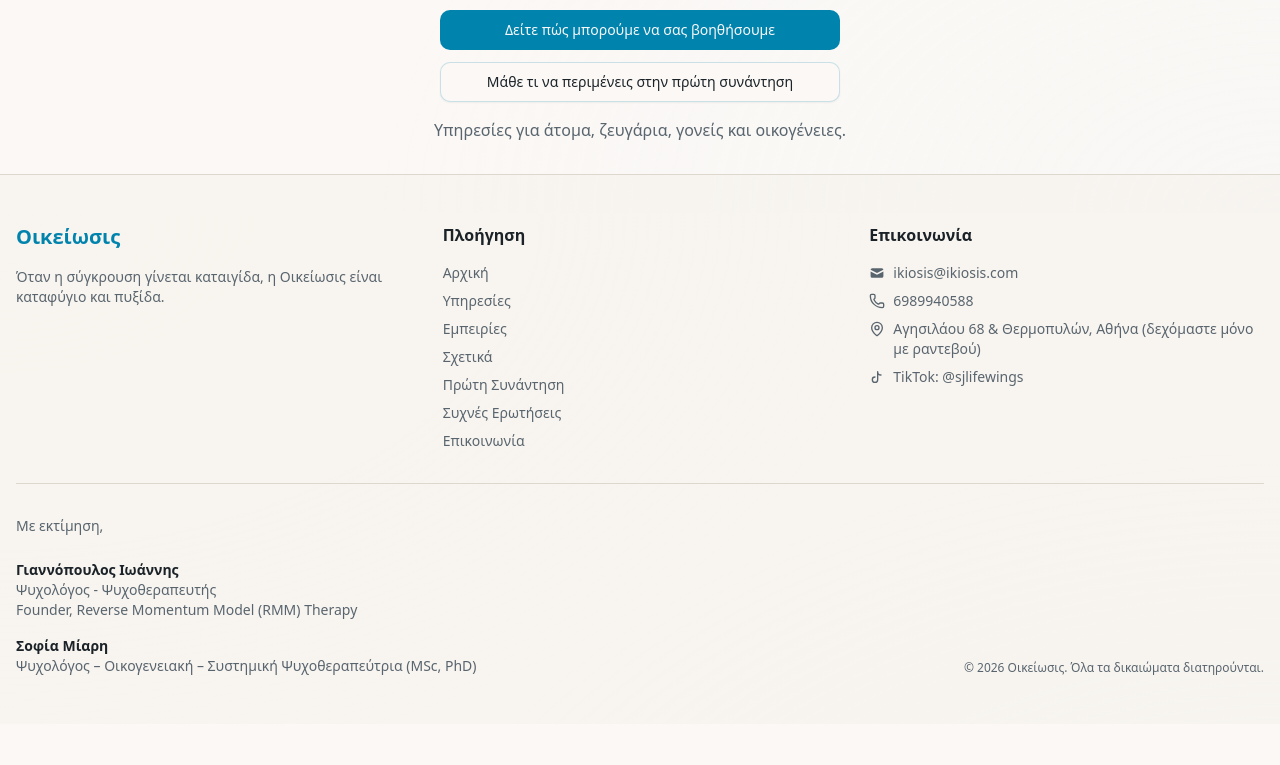
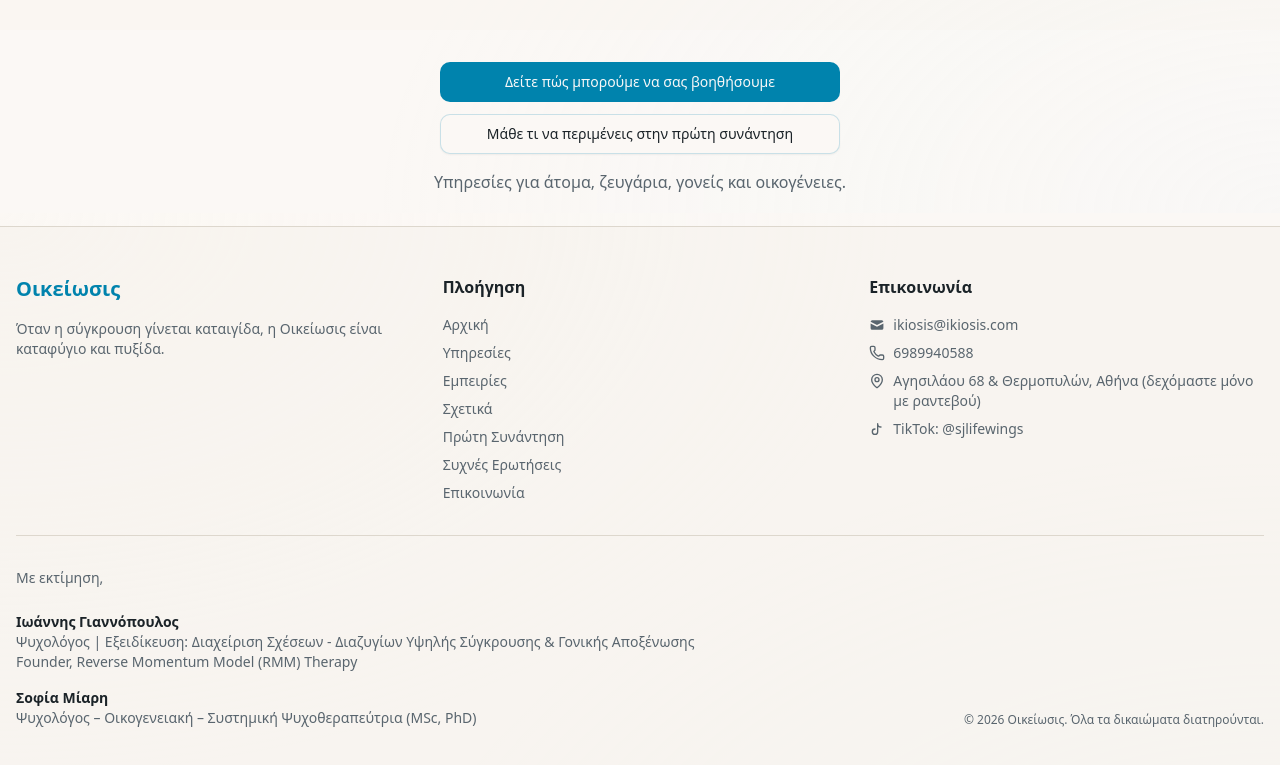
Before and after one commit to sebamatz/oikiosis, a Next.js app: page / in a window 1280 px wide. Shown: the part 4587-5352 px from the top of the page. Before the commit the page ends 5311 px from the top, so only its background shows below. Built offline with nearby package versions, Linux system fonts and the light colour scheme.

Commit message:
edit doctor title sitewide

```diff
--- a/app/HomeClient.tsx
+++ b/app/HomeClient.tsx
@@ -194,7 +194,8 @@ export default function HomeClient() {
             <Card className="shadow-md">
               <CardHeader>
                 <CardTitle className="text-xl">
-                  Ιωάννης Γιαννόπουλος, Ψυχολόγος - Ψυχοθεραπευτής
+                  Ιωάννης Γιαννόπουλος Ψυχολόγος | Εξειδίκευση: Διαχείριση
+                  Σχέσεων - Διαζυγίων Υψηλής Σύγκρουσης & Γονικής Αποξένωσης
                 </CardTitle>
               </CardHeader>
               <CardContent className="space-y-3 text-muted-foreground">
--- a/app/about/AboutClient.tsx
+++ b/app/about/AboutClient.tsx
@@ -266,7 +266,7 @@ export default function AboutClient() {
                 <div className="md:col-span-2">
                   <CardHeader className="p-0 md:p-6 pb-4 md:pb-6">
                     <CardTitle className="text-xl md:text-2xl">
-                      Γιαννόπουλος Ιωάννης
+                      Ιωάννης Γιαννόπουλος
                     </CardTitle>
                     <CardDescription className="text-base md:text-lg">
                       Ψυχολόγος – Ψυχοθεραπευτής
@@ -274,8 +274,8 @@ export default function AboutClient() {
                   </CardHeader>
                   <CardContent className="space-y-4 p-0 md:p-6 pt-0">
                     <p className="font-semibold">
-                      Ειδίκευση στη Γονεϊκή Αποξένωση & στις Σχέσεις Υψηλής
-                      Σύγκρουσης
+                      Ειδίκευση στη Διαχείριση Σχέσεων - Διαζυγίων Υψηλής
+                      Σύγκρουσης & Γονικής Αποξένωσης
                     </p>
                     <p className="text-muted-foreground">
                       Σπούδασα Ψυχολογία (BSc Hons) στο University of East
--- a/app/api/calendar/book/route.ts
+++ b/app/api/calendar/book/route.ts
@@ -110,7 +110,7 @@ export async function POST(request: Request) {
           <p>Θα επικοινωνήσουμε μαζί σας σύντομα για την τελική επιβεβαίωση του ραντεβού.</p>
           <hr style="border: none; border-top: 1px solid #eee; margin: 30px 0;" />
           <p style="font-size: 12px; color: #777;">
-            Οικείωσις | Γιάννης Γιαννόπουλος<br/>
+            Οικείωσις | Ιωάννης Γιαννόπουλος<br/>
             Αυτή είναι μια αυτοματοποιημένη ενημέρωση.
           </p>
         </div>
--- a/app/contact/ContactClient.tsx
+++ b/app/contact/ContactClient.tsx
@@ -248,10 +248,11 @@ export default function ContactClient() {
               <Card className="border-primary/10 shadow-md transition-shadow hover:shadow-lg">
                 <CardContent className="px-6 py-10">
                   <p className="mb-3 text-xl font-semibold text-foreground">
-                    Γιαννόπουλος Ιωάννης
+                    Ιωάννης Γιαννόπουλος
                   </p>
                   <p className="text-sm leading-relaxed text-muted-foreground">
-                    Ψυχολόγος - Ψυχοθεραπευτής
+                    Ψυχολόγος | Εξειδίκευση: Διαχείριση Σχέσεων - Διαζυγίων
+                    Υψηλής Σύγκρουσης & Γονικής Αποξένωσης
                   </p>
                   <p className="mt-2 text-xs leading-relaxed text-muted-foreground">
                     Founder, Reverse Momentum Model (RMM) Therapy
--- a/app/services/ServicesClient.tsx
+++ b/app/services/ServicesClient.tsx
@@ -247,10 +247,11 @@ export default function ServicesClient() {
           <div className="space-y-4">
             <div>
               <p className="font-semibold text-foreground">
-                Γιαννόπουλος Ιωάννης
+                Ιωάννης Γιαννόπουλος
               </p>
               <p className="text-muted-foreground">
-                Ψυχολόγος - Ψυχοθεραπευτής
+                Ψυχολόγος | Εξειδίκευση: Διαχείριση Σχέσεων - Διαζυγίων Υψηλής
+                Σύγκρουσης & Γονικής Αποξένωσης
               </p>
               <p className="text-sm text-muted-foreground">
                 Founder, Reverse Momentum Model (RMM) Therapy
--- a/components/Footer.tsx
+++ b/components/Footer.tsx
@@ -136,10 +136,11 @@ export default function Footer() {
                 <div>
                   <p>
                     <span className="font-semibold text-foreground">
-                      Γιαννόπουλος Ιωάννης
+                      Ιωάννης Γιαννόπουλος
                     </span>
                     <br />
-                    Ψυχολόγος - Ψυχοθεραπευτής
+                    Ψυχολόγος | Εξειδίκευση: Διαχείριση Σχέσεων - Διαζυγίων
+                    Υψηλής Σύγκρουσης & Γονικής Αποξένωσης
                     <br />
                     <span className="text-sm">
                       Founder, Reverse Momentum Model (RMM) Therapy
```
